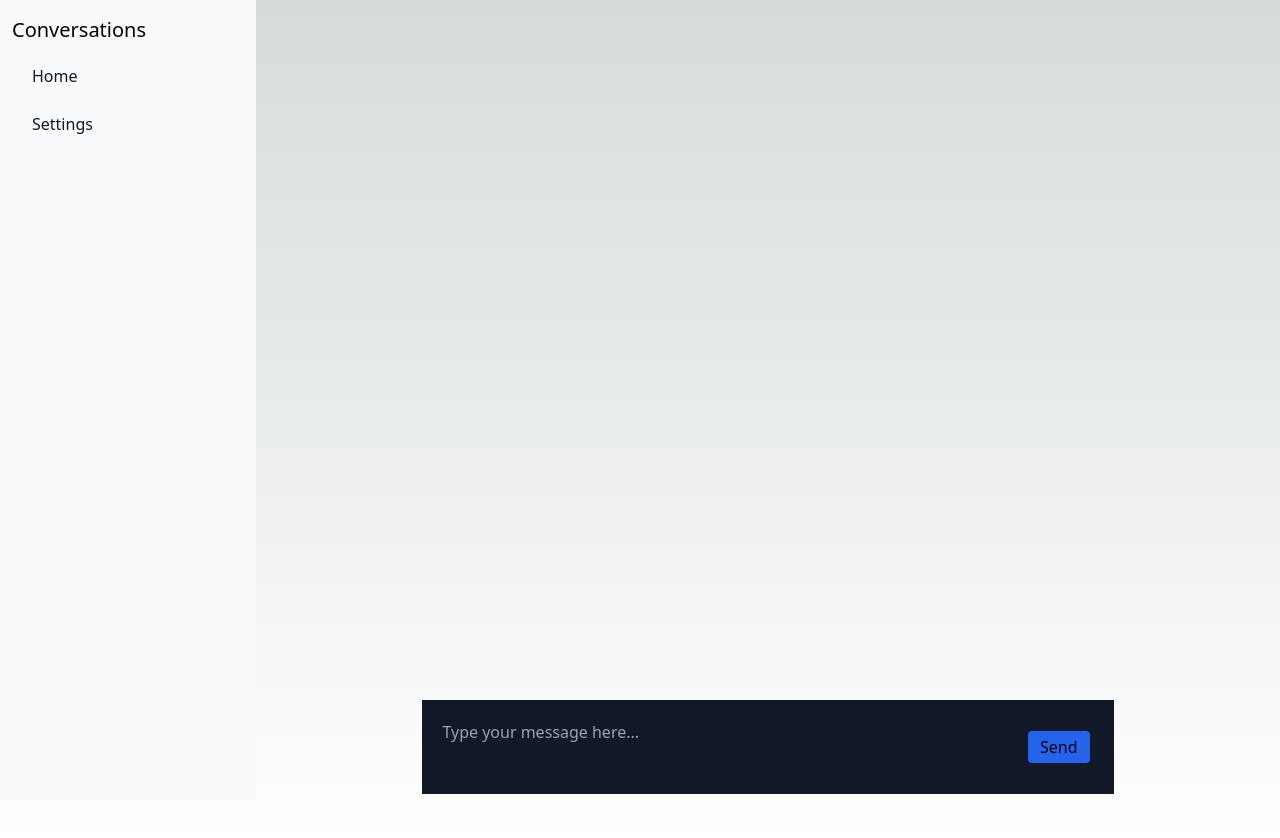
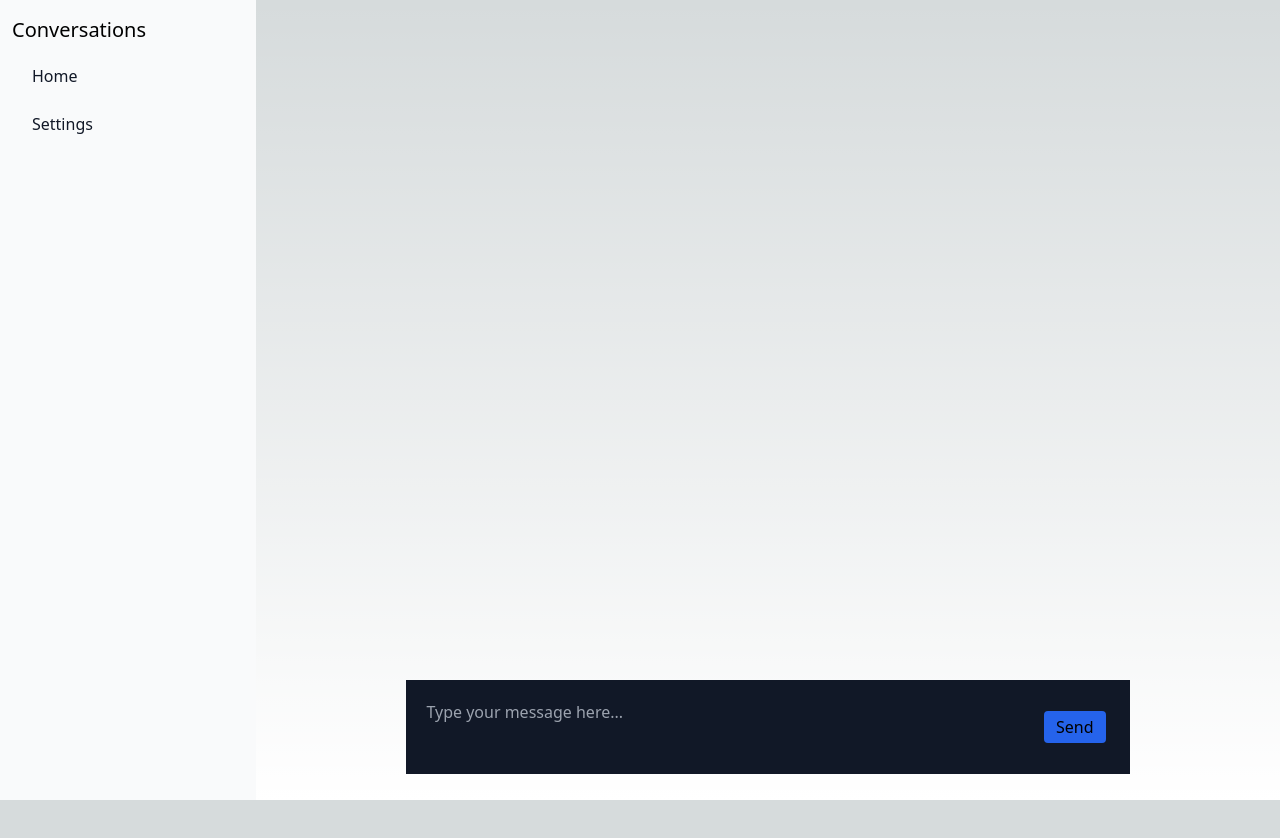
Before and after one commit to JohnPevien/chat-UI, a Next.js app: page /chat in a window 1280 px wide. After the commit the page ends 800 px from the top, so only its background shows below. Built offline with nearby package versions, Linux system fonts and the light colour scheme.

Commit message:
Update layout to fix height

```diff
--- a/app/chat/layout.tsx
+++ b/app/chat/layout.tsx
@@ -15,7 +15,7 @@ export default function RootLayout({
             <body>
                 <aside
                     id="default-sidebar"
-                    className="fixed top-0 left-0 z-40 h-screen w-64 -translate-x-full overflow-y-auto transition-transform sm:translate-x-0"
+                    className="fixed top-0 left-0 z-40 h-screen max-h-screen w-64 -translate-x-full overflow-y-auto transition-transform sm:translate-x-0"
                     aria-label="Sidebar"
                 >
                     <div className="h-full overflow-y-auto bg-gray-50 px-3 py-4 dark:bg-gray-800">
@@ -54,7 +54,7 @@ export default function RootLayout({
                         </nav>
                     </div>
                 </aside>
-                <main className="p-5 sm:ml-64">{children}</main>
+                <main className="max-h-screen sm:ml-64">{children}</main>
             </body>
         </html>
     );
```
